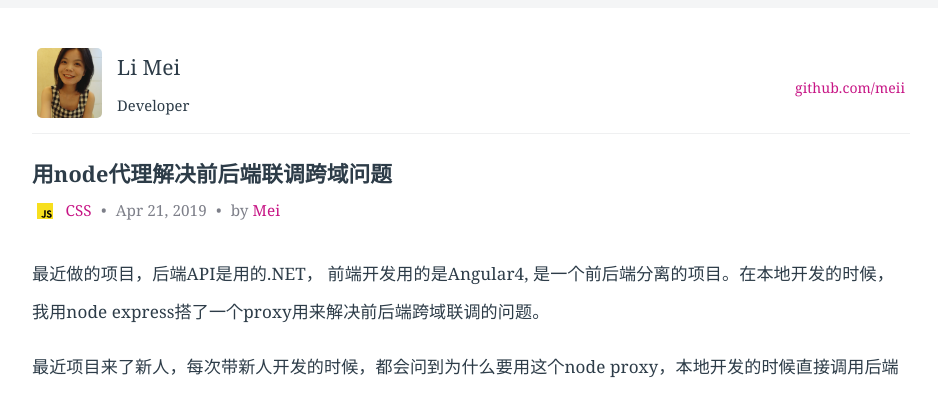
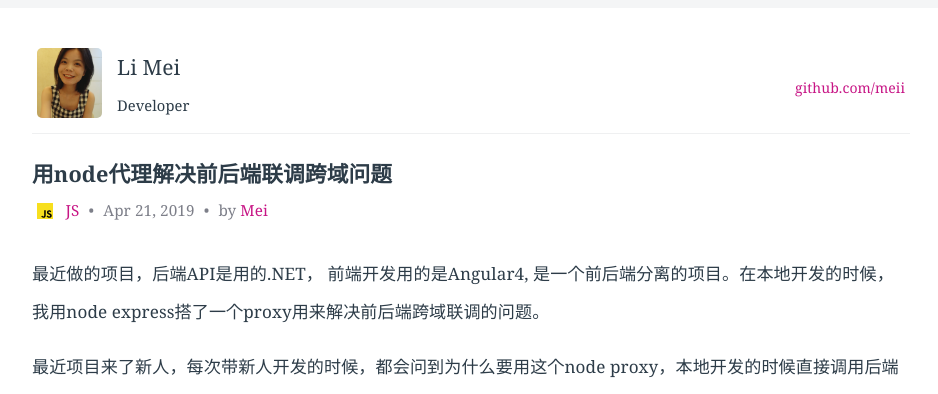
Before and after one commit to LiMeii/LiMeii.github.io, a Jekyll site: the page built from _posts/2019-04-21-js-node-proxy.md, in a window 1280 px wide and 900 px high. Shown: the top 394 px of the window, without its empty margins (177-1115 px from the left). Built offline with Jekyll 4.4.1, drawn with Linux system fonts in a browser that asks for light colours.

Commit message:
update node proxy post

````diff
--- a/_posts/2019-04-21-js-node-proxy.md
+++ b/_posts/2019-04-21-js-node-proxy.md
@@ -6,7 +6,7 @@ layout: post
 # 用node代理解决前后端联调跨域问题
 <div class="title-meta">
     <span><img class="title-category-img" src="../../../assets/images/categories/js.svg" alt="js"></span>
-    <span><a class="github-link" href="/2018/09/19/js.html">CSS</a></span>
+    <span><a class="github-link" href="/2018/09/19/js.html">JS</a></span>
     <span class="title-bullet">•</span>
     <span>Apr 21, 2019</span>
     <span class="title-bullet">•</span>
@@ -35,7 +35,6 @@ layout: post
 1. cookie localstorage 和 indexdb 无法读取
 2. DOM 无法获得
 3. AJAX 请求不能发送
-
 ```
 
 基于浏览器这个同源策略，会导致前后端分离开发项目势必会存在跨域问题，比如前端本地开发的时候request url为：https://localhost:4200/useragents/requesttokens 后端开发写好这个API后发布到DEV-INT服务器上暴露出来的API是：https://expamle.com/useragents/requesttokens, 这样就是域名不一样，端口也不一样，就是非同源，如果在前端代码里直接调用https://expamle.com/api/useragents/requesttokens 我们来看一下会有什么问题:
````
Also changed, not shown: assets/images/posts/js/node-proxy-1.png.
